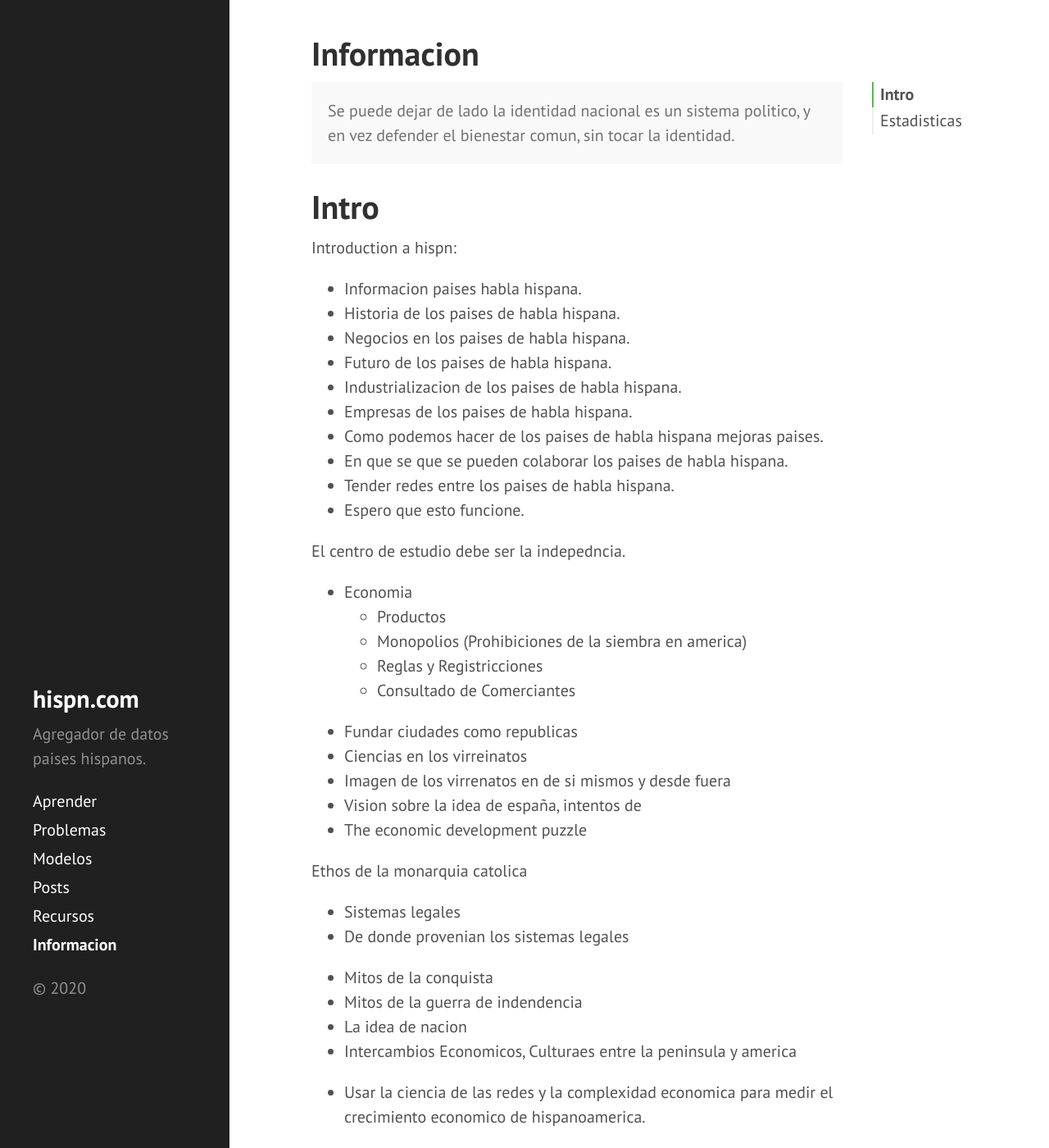
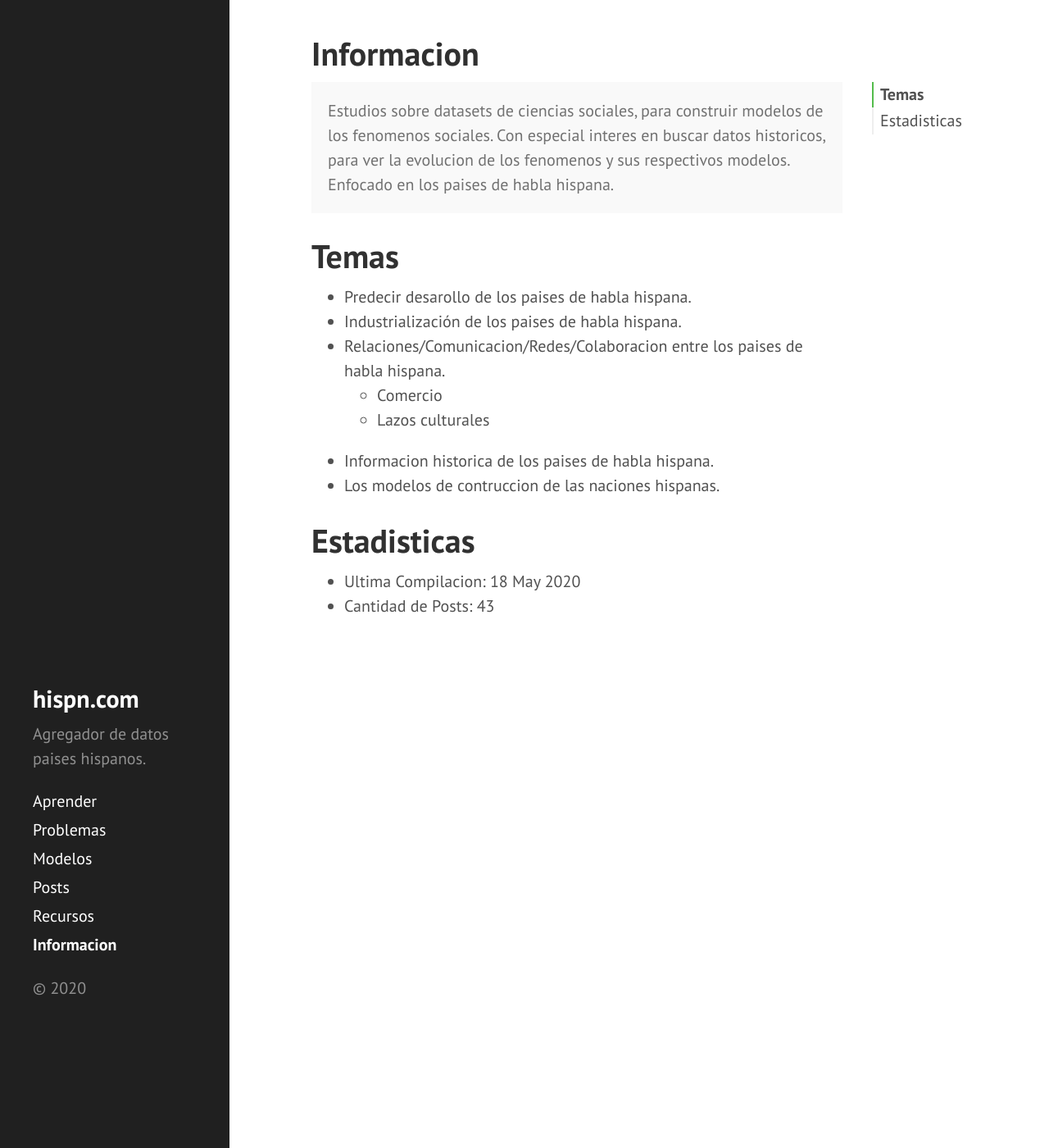
Before and after one commit to DanielBremont/hispn.github.io, a Jekyll site: the page built from pages/info.md, in a window 1280 px wide and 1400 px high. Shown: the whole window at 82% size. Built offline with Jekyll 4.4.1, drawn with Linux system fonts in a browser that asks for light colours; some of the changed text lies outside the part shown.

Commit message:
Nuevo commit

```diff
--- a/pages/info.md
+++ b/pages/info.md
@@ -5,54 +5,19 @@ orden: 8
 ---
 
 <p class="message">
-  Se puede dejar de lado la identidad nacional es un sistema politico, y en vez defender el bienestar comun,
-  sin tocar la identidad.
+Estudios sobre datasets de ciencias sociales, para construir modelos de los fenomenos sociales.
+Con especial interes en buscar datos historicos, para ver la evolucion de los fenomenos y sus respectivos modelos.
+Enfocado en los paises de habla hispana.
 </p>
 
-# Intro
-
-Introduction a hispn:
- - Informacion paises habla hispana.
- - Historia de los paises de habla hispana.
- - Negocios en los paises de habla hispana.
- - Futuro de los paises de habla hispana.
- - Industrializacion de los paises de habla hispana.
- - Empresas de los paises de habla hispana.
- - Como podemos hacer de los paises de habla hispana mejoras paises.
- - En que se que se pueden colaborar los paises de habla hispana.
- - Tender redes entre los paises de habla hispana.
- -  Espero que esto funcione.
-
-El centro de estudio debe ser la indepedncia.
-
-* Economia
-    * Productos
-    * Monopolios (Prohibiciones de la siembra en america)
-    * Reglas y Registricciones
-    * Consultado de Comerciantes
-
-* Fundar ciudades como republicas
-* Ciencias  en los virreinatos
-* Imagen de los virrenatos en de si mismos y desde fuera
-* Vision sobre la idea de españa, intentos de
-* The economic development puzzle
-
-
-Ethos de la monarquia catolica
-
-* Sistemas legales
-* De donde provenian los sistemas legales
-
-* Mitos de la conquista
-* Mitos de la guerra de indendencia
-* La idea de nacion
-* Intercambios Economicos, Culturaes entre la peninsula y america
-
-* Usar la ciencia de las redes y la complexidad economica para medir el crecimiento economico de hispanoamerica.
-
-* Relación de los lazos culturales y el comercio.
-
-- [Economic Complexity Index](https://en.wikipedia.org/wiki/Economic_Complexity_Index)
+# Temas
+- Predecir desarollo de los paises de habla hispana.
+- Industrialización de los paises de habla hispana.
+- Relaciones/Comunicacion/Redes/Colaboracion entre los paises de habla hispana.
+  - Comercio
+  - Lazos culturales
+- Informacion historica de los paises de habla hispana.
+- Los modelos de contruccion de las naciones hispanas.
 
 # Estadisticas
 
```
Also changed, not shown: _posts/libros/2020-04-02-network-science.md (added, +58 -0 lines), pages/aprender.md (+25 -0 lines).
